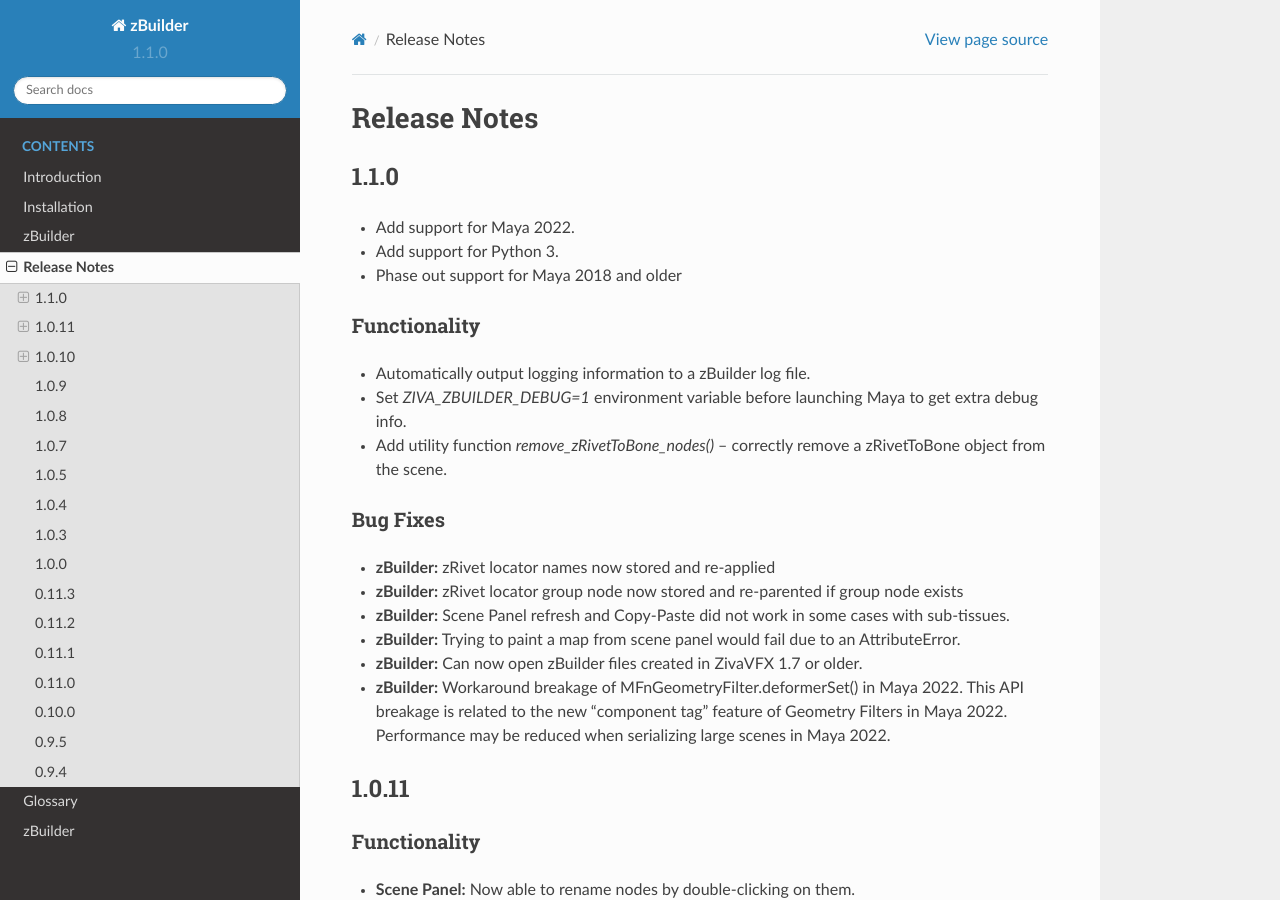
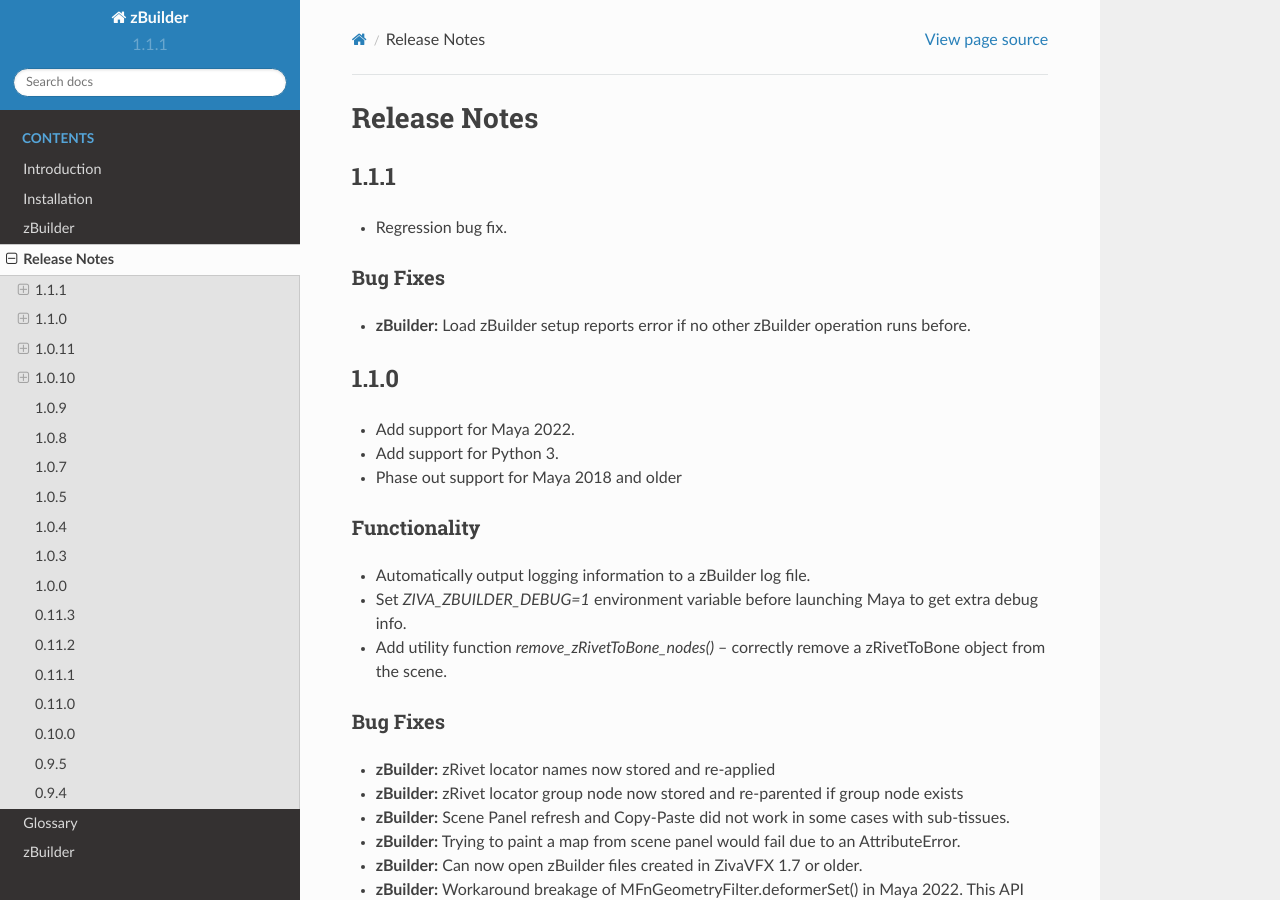
Before and after one commit to Unity-Technologies/ziva-vfx-utils, a Sphinx documentation site: the page built from docs/release.rst, in a window 1280 px wide and 900 px high. Built offline with Sphinx 7.4.7 and the Read the Docs theme 2.0.0, drawn with Linux system fonts in a browser that asks for light colours.

Commit message:
VFXACT-955 Bump version number and update release notes

```diff
--- a/docs/release.rst
+++ b/docs/release.rst
@@ -9,6 +9,14 @@
 .. For bug fixes, just say what the bug was. e.g.
 .. - Broken rendering on tissue blah blah.
 .. - Fibers will not generate on tissues with multiple components.
+
+1.1.1
+------
+- Regression bug fix.
+
+Bug Fixes
++++++++++
+- **zBuilder:** Load zBuilder setup reports error if no other zBuilder operation runs before.
 
 1.1.0
 ------
--- a/zBuilder/__init__.py
+++ b/zBuilder/__init__.py
@@ -1,4 +1,4 @@
-__version__ = '1.1.0'
+__version__ = '1.1.1'
 
 from datetime import datetime
 import logging
```
